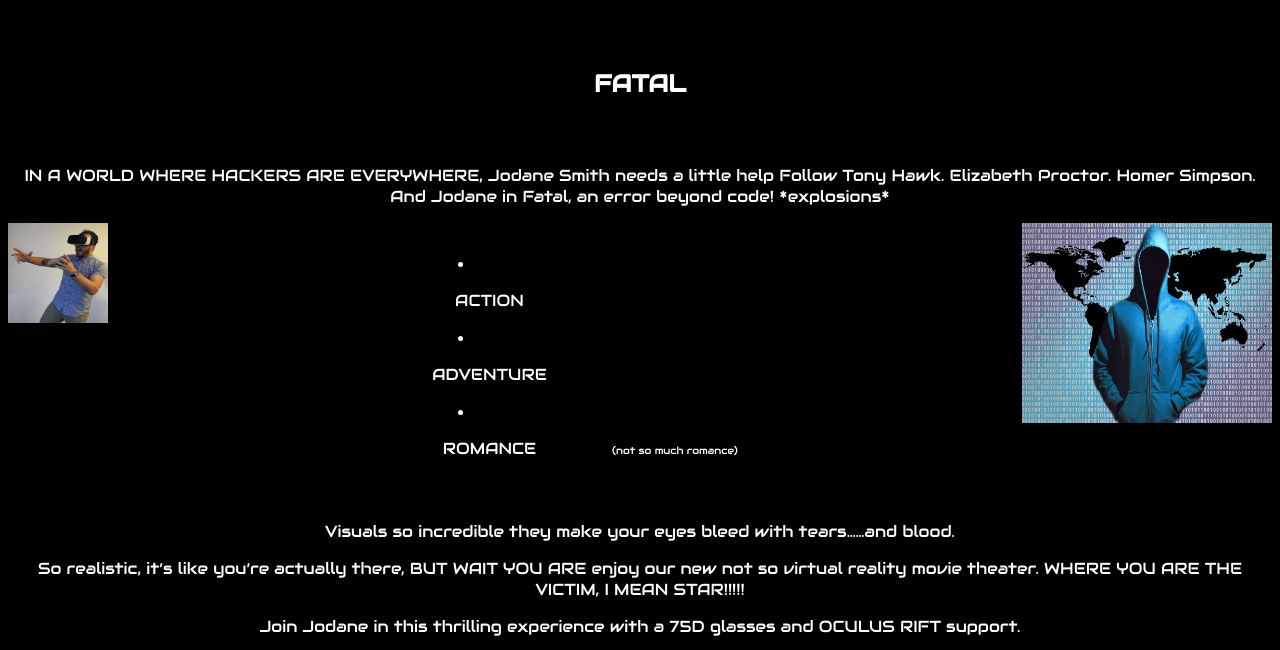
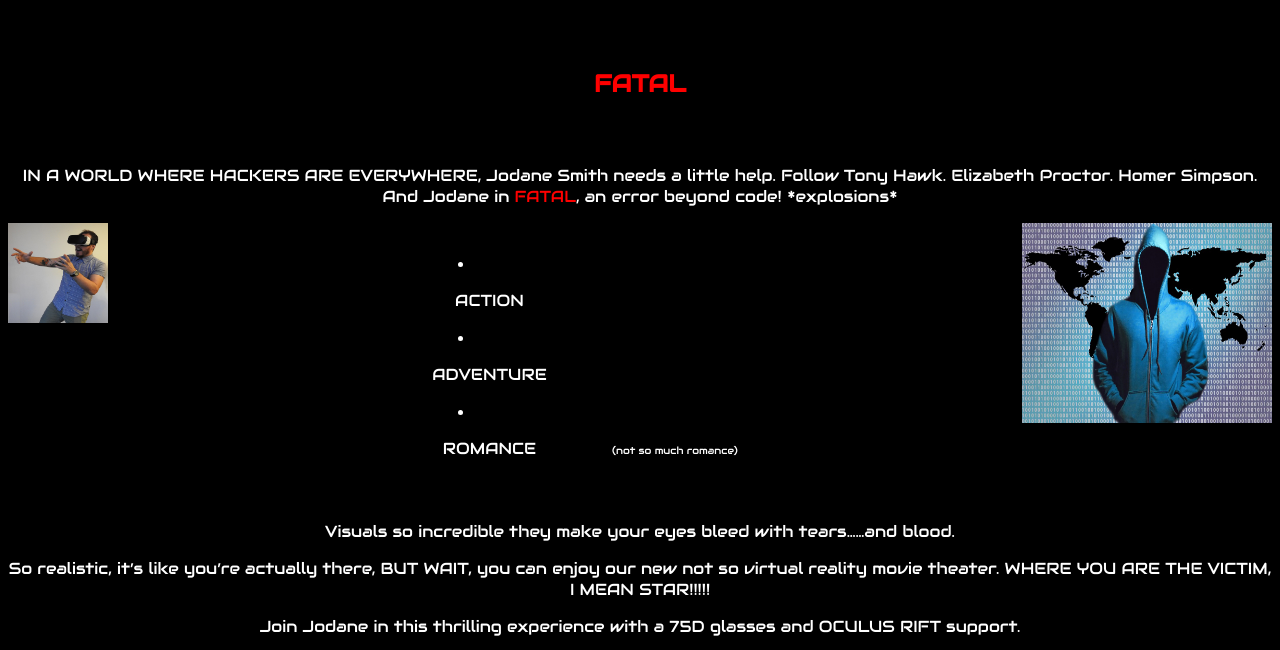
Before and after one commit to kellyx1636/movie-webpage, a plain HTML site: page index.html in a window 1280 px wide. Shown: the top 650 px of the page. Drawn offline with Linux system fonts and the light colour scheme; grey boxes are pictures that could not be loaded.

Commit message:
Using span tags for the word 'Fatal'and revised part of paragraph.

```diff
--- a/index.html
+++ b/index.html
@@ -10,10 +10,10 @@
   <body>
 
   <div class="movie-title">
-    <h2>FATAL</h2>
+    <h2><span style="color:red">FATAL</span></h2>
   </div>
 
-  <p>IN A WORLD WHERE HACKERS ARE EVERYWHERE, Jodane Smith needs a little help Follow Tony Hawk. Elizabeth Proctor. Homer Simpson. And Jodane in Fatal, an error beyond code! *explosions* </p>
+  <p>IN A WORLD WHERE HACKERS ARE EVERYWHERE, Jodane Smith needs a little help. Follow Tony Hawk. Elizabeth Proctor. Homer Simpson. And Jodane in <span style="color:red">FATAL</span>, an error beyond code! *explosions* </p>
 
   <img class="vr-guy"src="vr-guy.jpg"></img>
 
@@ -32,10 +32,11 @@
 
   <p>Visuals so incredible they make your eyes bleed with tears……and blood.</p>
 
-  <p>So realistic, it’s like you’re actually there, BUT WAIT YOU ARE enjoy our new not so virtual reality movie theater. WHERE YOU ARE THE VICTIM, I MEAN STAR!!!!!</p>
+  <p>So realistic, it’s like you’re actually there, BUT WAIT, you can enjoy our new not so virtual reality movie theater. WHERE YOU ARE THE VICTIM, I MEAN STAR!!!!!</p>
 
 
   <p>Join Jodane in this thrilling experience with a 75D glasses and OCULUS RIFT support.</p>
+
   <video width="320" height="240">
     <source src="trailer.mp4" type="video/mp4">
   </video>
```
